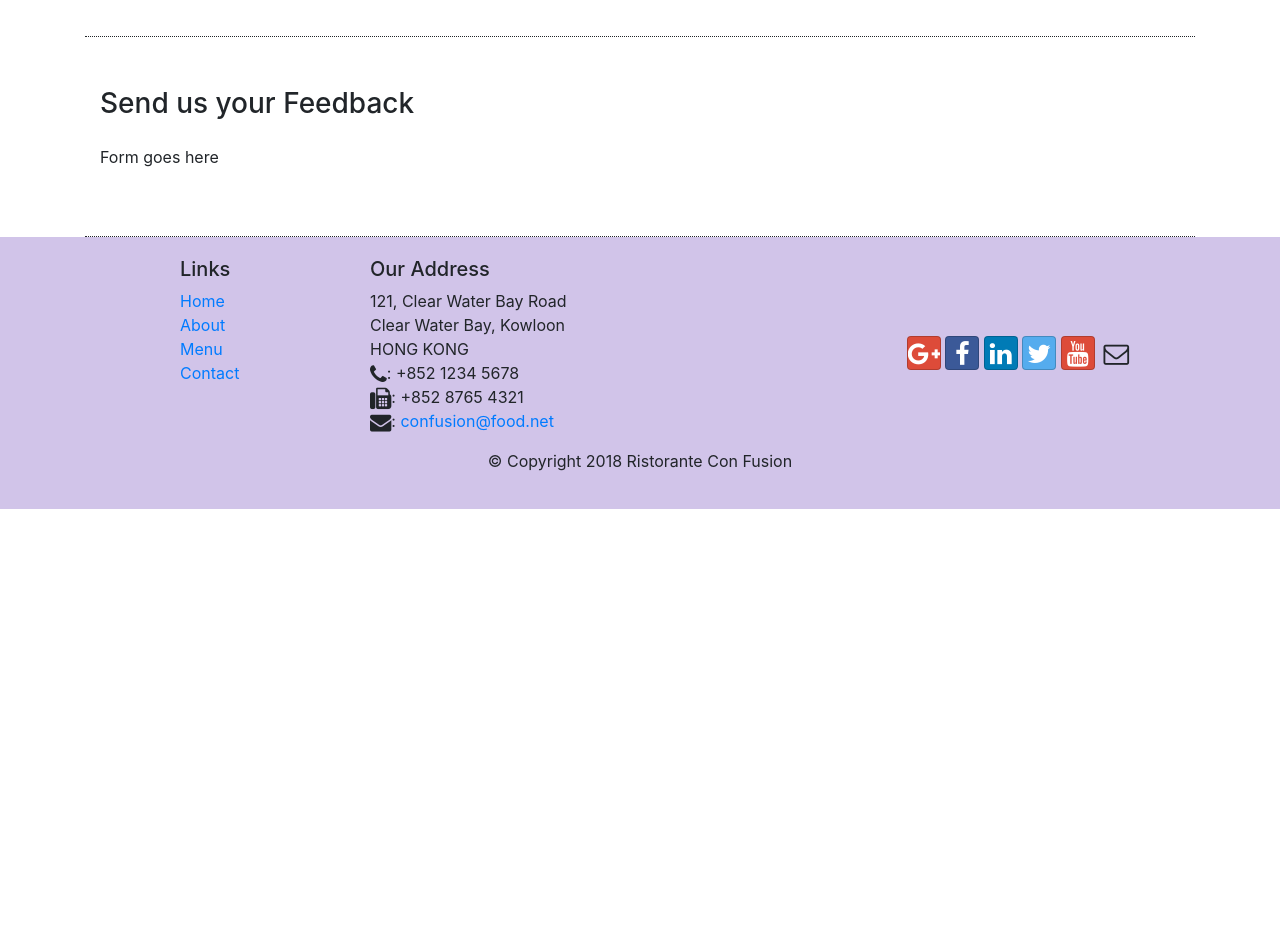
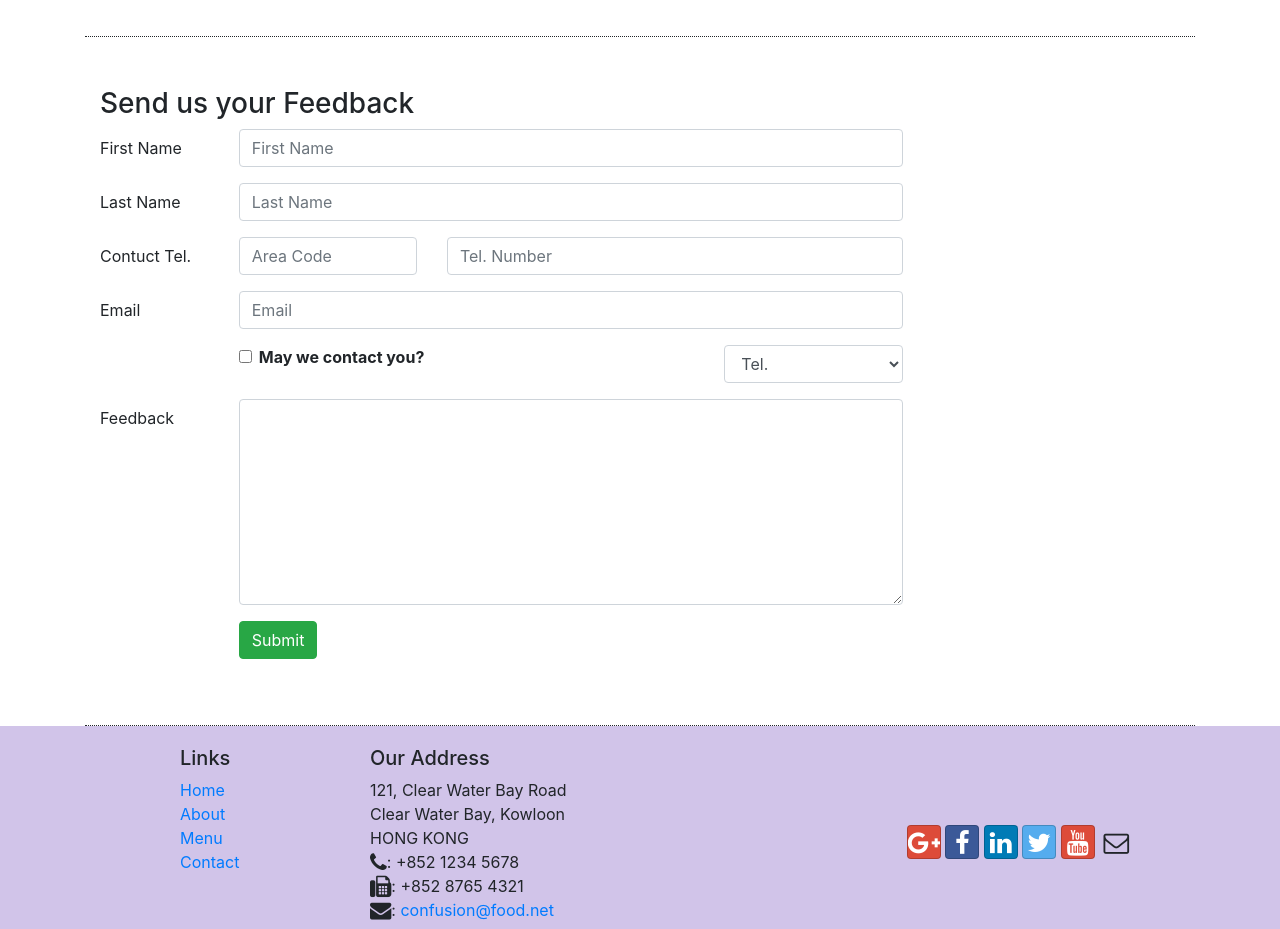
Before and after one commit to Leleka14/Hong-Kong-Bootstrap, a website: page contactus.html in a window 1280 px wide. Shown: the part 800-1729 px from the top of the page. Before the commit the page ends 1309 px from the top, so only its background shows below. Drawn offline with nearby package versions, Linux system fonts and the light colour scheme.

Commit message:
Forms learned

```diff
--- a/contactus.html
+++ b/contactus.html
@@ -92,7 +92,60 @@
               <h3>Send us your Feedback</h3>
            </div>
             <div class="col-12 col-md-9">
-                Form goes here
+                <form method="get" accept-charset="utf-8">
+                    <div class="form-group row">
+                        <label for="firstname" class="col-md-2 col-form-label">First Name</label>
+                        <div class="col-md-10">
+                            <input type="text" class="form-control" id="firstname" placeholder="First Name" name="firstname">
+                        </div>
+                    </div>
+                    <div class="form-group row">
+                        <label for="lastname" class="col-md-2 col-form-label">Last Name</label>
+                        <div class="col-md-10">
+                            <input type="text" class="form-control" id="lastname" placeholder="Last Name" name="lastname">
+                        </div>
+                    </div>
+                    <div class="form-group row">
+                        <label for="telnumber" class="col-12 col-md-2 col-form-label">Contuct Tel.</label>
+                        <div class="col-5 col-md-3">
+                            <input type="tel" class="form-control" id="areacode" placeholder="Area Code" name="areacode">
+                        </div>
+                        <div class="col-7 col-md-7">
+                            <input type="tel" class="form-control" id="telnum" placeholder="Tel. Number" name="telnum">
+                        </div>
+                    </div>
+                    <div class="form-group row">
+                        <label for="emailid" class="col-md-2 col-form-label">Email</label>
+                        <div class="col-md-10">
+                            <input type="email" class="form-control" id="emailid" placeholder="Email" name="emailid">
+                        </div>
+                    </div>
+                    <div class="form-group row">
+                        <div class="col-md-6 offset-md-2">
+                            <div class="form-check">
+                                <input type="checkbox" class="form-check-input" name="approve" id="approve" value="">
+                                <label class="form-check-label" for="approve"><strong>May we contact you?</strong></label>
+                            </div>
+                        </div>
+                        <div class="col-md offset-md-1">
+                            <select class="form-control">
+                                <option value="">Tel.</option>
+                                <option value="">Email</option>
+                            </select>
+                        </div>
+                    </div>
+                    <div class="form-group row">
+                        <label for="feedback" class="col-md-2 col-form-label">Feedback</label>
+                        <div class="col-md-10">
+                            <textarea class="form-control" id="feedback" name="feedback" rows="8"></textarea>
+                        </div>
+                    </div>
+                    <div class="form-group row">
+                        <div class="offset-md-2 col-md-10">
+                            <button type="submit" class="btn btn-success">Submit</button>
+                        </div>
+                    </div>
+                </form>
             </div>
              <div class="col-12 col-md">
             </div>
```
